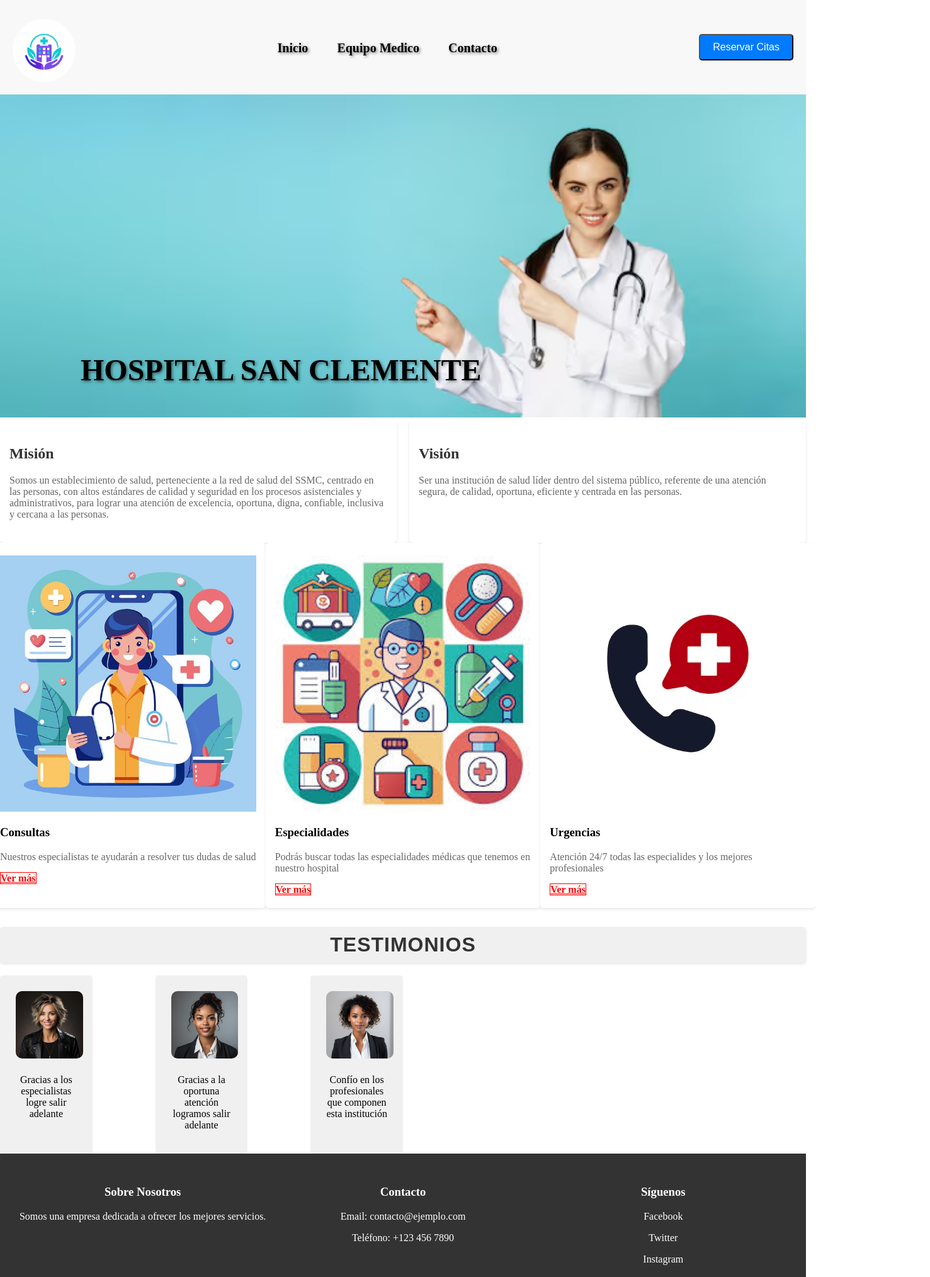
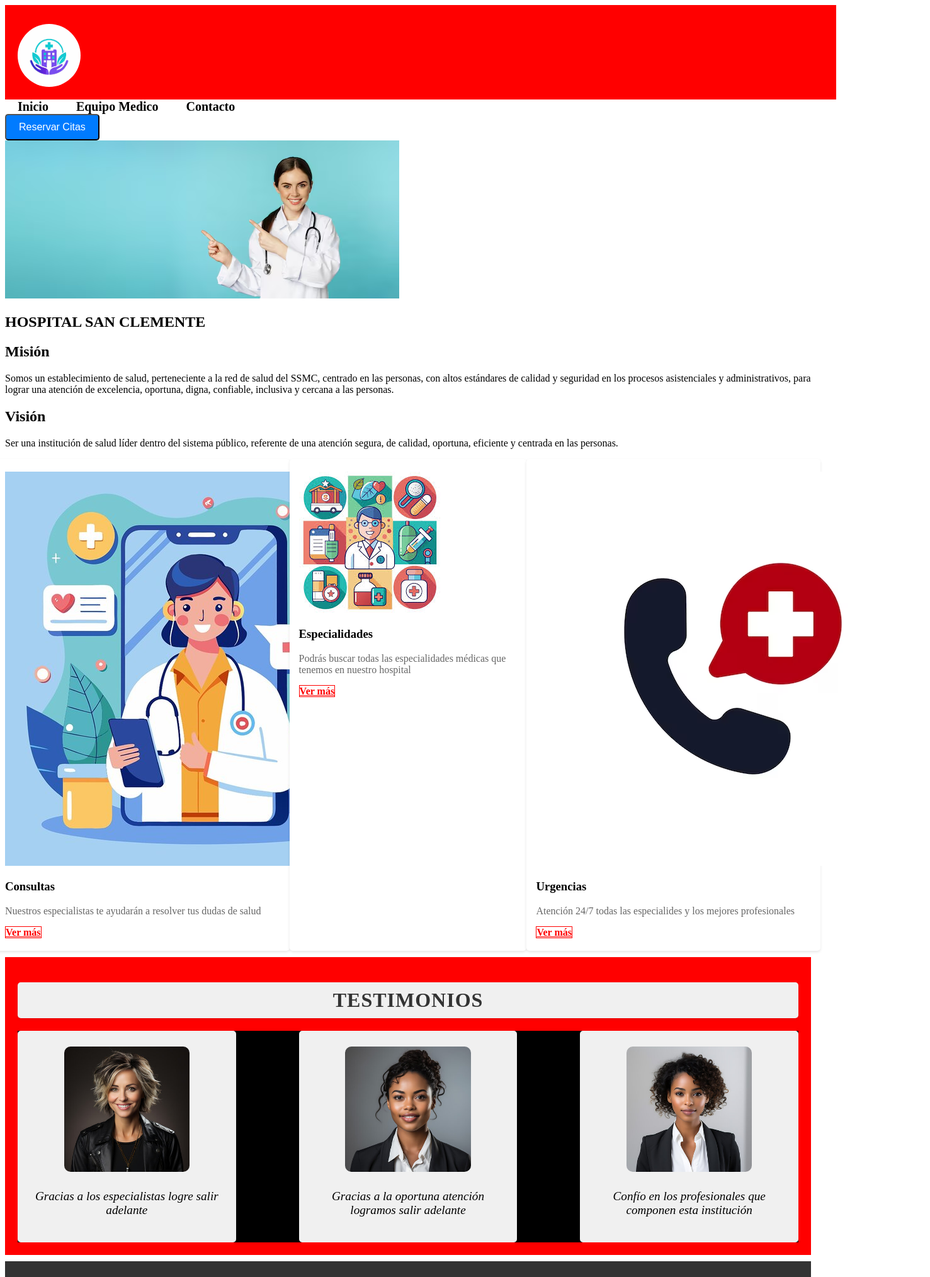
Before and after one commit to Panxitus/Hospital_, a plain HTML site: page index.html in a window 1280 px wide. Shown: the top 2028 px of the page at 63% size, 1477 px wide, since content can reach past the window. Drawn offline with Linux system fonts and the light colour scheme.

```diff
--- a/assets/css/style.css
+++ b/assets/css/style.css
@@ -1,38 +1,39 @@
 /* aspectos generales del cuerpo */
 body {
     display: flexbox;
-    justify-content: end;/* Alinea el nav a la derecha */
-    margin: 0;
-    height: 100vh;
+    justify-content: end;
+    width: 100%;
 }
 /* Inicio de estilo header */
-header{
+.header__logo{
+    width: 100%;
     display: flex;
-    align-items: center; /* Alinea verticalmente los elementos */
-    justify-content: space-between; /* Espacia los elementos */
-    padding: 20px;;
-    background-color: #f8f8f8;
+    align-items: center;
+    justify-content: space-between;
+    padding: 20px;
+    background-color:red; /* #f8f8f8 */
     text-shadow: 2px 2px 4px rgba(0, 0, 0, 0.5);
     font-size: 1.5em;
 }
 
-header img{
+.header__logo img{
     background-color: transparent;
     width: 100px;
     height: auto;
     border-radius: 50%;
     margin-top: 10px;
+}
 
-}
-/* Estilos para el nav */
-nav a {
+/* Star Nav */
+.nav__contenedor a {
     color:black;
     padding: 1em;
     text-decoration: none;
     font-size: 20px;
     font-weight: bold;
+    text-align: center
+}
 
-}
 header button{
     display: inline-block;
     padding: 10px 20px;
@@ -47,10 +48,15 @@ header button{
 header .boton:hover {
     background-color: #0056b3;
 }
+/* Start Banner del Home  */
+#banner__principal{
+    background-color: red;
+}
 #bannerprincipal img{
     width: 100%;
     height: auto;
 }
+
 #bannerprincipal H1{
     position: absolute;
     top: 65%;
@@ -170,15 +176,18 @@ header .boton:hover {
     text-align: center;
 }
 
+
 /* Segunda section Testimonios pacientes*/
-.seccion-columnas {
-    /* permite colocar las columnas una al lado de la */
-    margin-top: 30px
+.colums {
+
+    margin-top: 10px;
+    background-color: red;
+    padding: 20px;
 }
-.seccion-columnas h2{
-    font-family: 'Arial', sans-serif;
+/* Titulo de section */
+.colums h2{
+    color: #333;
     font-size: 2em;
-    color: #333;
     text-align: center;
     margin: 20px 0;
     padding: 10px;
@@ -187,20 +196,21 @@ header .boton:hover {
     box-shadow: 0 2px 4px rgba(0, 0, 0, 0.1);
     text-transform: uppercase;
     letter-spacing: 1px;
+}
 
-}
-.contenedor-columnas{
-    display: flex;
+/* Con estas propiedades las columnas se encuentran una a lado de la otra */
+.columns__contenedor{
+    background-color: black;
+    display:flex;
     flex-wrap: wrap;
     gap: 100px;
-    width: 50%;
-
-
-
+    width: 100%;
 }
 
-.testimonio{
-    background-color: #f0f0f0;
+/* Div que contiene la imagenes de los testimonios */
+.colums__testimonio{
+    /*  */
+    background-color: #f0f0f0 ;
     padding: 20px;
     box-sizing: border-box;
     text-align: center;
@@ -208,12 +218,24 @@ header .boton:hover {
     flex: 1 1 calc(16.66% - 20px);
 }
 
-.testimonio img{
+.colums__testimonio img {
     padding: 5px;
     border-radius: 15px;
-    width: 10%;
+    width: 65%;
     height: auto;
 }
+
+.colums__testimonio p{
+    font-style: italic;
+    font-size: larger;
+}
+
+
+
+
+
+
+
 
 /* Inicio de footer */
 footer {
@@ -221,6 +243,7 @@ footer {
     color: white;
     padding: 20px 0;
     text-align: center;
+    margin-top: 10px;
 }
 
 /* Estilos para el contenido del footer */
--- a/index.html
+++ b/index.html
@@ -9,27 +9,39 @@
 </head>
 <body>
     <header>
+        <div class="header__logo">
             <img src="assets/img/LogoHospital.png" alt="Logo de la Empresa">
-        <nav>
+        </div>
+        <div class="nav__contenedor">
+            <nav class="nav__opciones">
                 <a href="#inicio">Inicio</a>
                 <a href="#equipo">Equipo Medico</a>
                 <a href="#contacto">Contacto</a>
             </nav>
             <button type="button" class="boton">Reservar Citas </button>
+        </div>
     </header>
-        <section id="bannerprincipal">
+
+    <!-- Start de Banner  -->
+
+    <section class="banner__principal">
+        <div class="bannerprincipal_contendor">
             <img src="assets/img/banner.avif">
             <h1>HOSPITAL SAN CLEMENTE</h1>
-            <div class="contenedor">
-                <div class="columna">
+        </div>
+        <div class="information__institucional">
+            <div class="Informationintitucional_Misión">
                 <h2>Misión</h2>
                 <p>Somos un establecimiento de salud, perteneciente a la red de salud del SSMC, centrado en las personas, con altos estándares de calidad y seguridad en los procesos asistenciales y administrativos, para lograr una atención de excelencia, oportuna, digna, confiable, inclusiva y cercana a las personas.</p>
             </div>
-                <div class="columna">
+            <div class="Informationintitucional_Visión">
                 <h2>Visión</h2>
                 <p>Ser una institución de salud líder dentro del sistema público, referente de una atención segura, de calidad, oportuna, eficiente y centrada en las personas.</p>
             </div>
         </div>
+
+    </section>
+    <!-- End Banner -->
 
             <section id="equipo" class="seccion">
                 <div class="container">
@@ -80,25 +92,26 @@
                 </div>
             </section>
 
-            <section class="seccion-columnas">
+        <!-- Start sección de testimonios -->
+            <section class="colums">
                 <h2>Testimonios</h2>
-                <div class="contenedor-columnas">
-                    <div class="testimonio">
-                        <img src="assets/img/paciente1.webp">
+                <div class="columns__contenedor">
+                    <div class="colums__testimonio">
+                        <img src="assets/img/paciente1.webp" alt="paciente1">
                         <p>Gracias a los especialistas logre salir adelante</p>
                     </div>
 
-                    <div class="testimonio">
-                        <img src="assets/img/paciente2.jpg">
+                    <div class="colums__testimonio">
+                        <img src="assets/img/paciente2.jpg" alt="paciente2">
                         <p>Gracias a la oportuna atención logramos salir adelante</p>
                     </div>
-                    <div class="testimonio">
-                        <img src="assets/img/paciente3.jpg">
+                    <div class="colums__testimonio">
+                        <img src="assets/img/paciente3.jpg" alt="paciente3">
                         <p>Confío en los profesionales que componen esta institución</p>
                     </div>
                 </div>
-
             </section>
+            <!-- End section testimonios-->
 
     <footer>
         <div class="footer-contenido">
```
Lines whose indentation alone changed are shown as unchanged.
